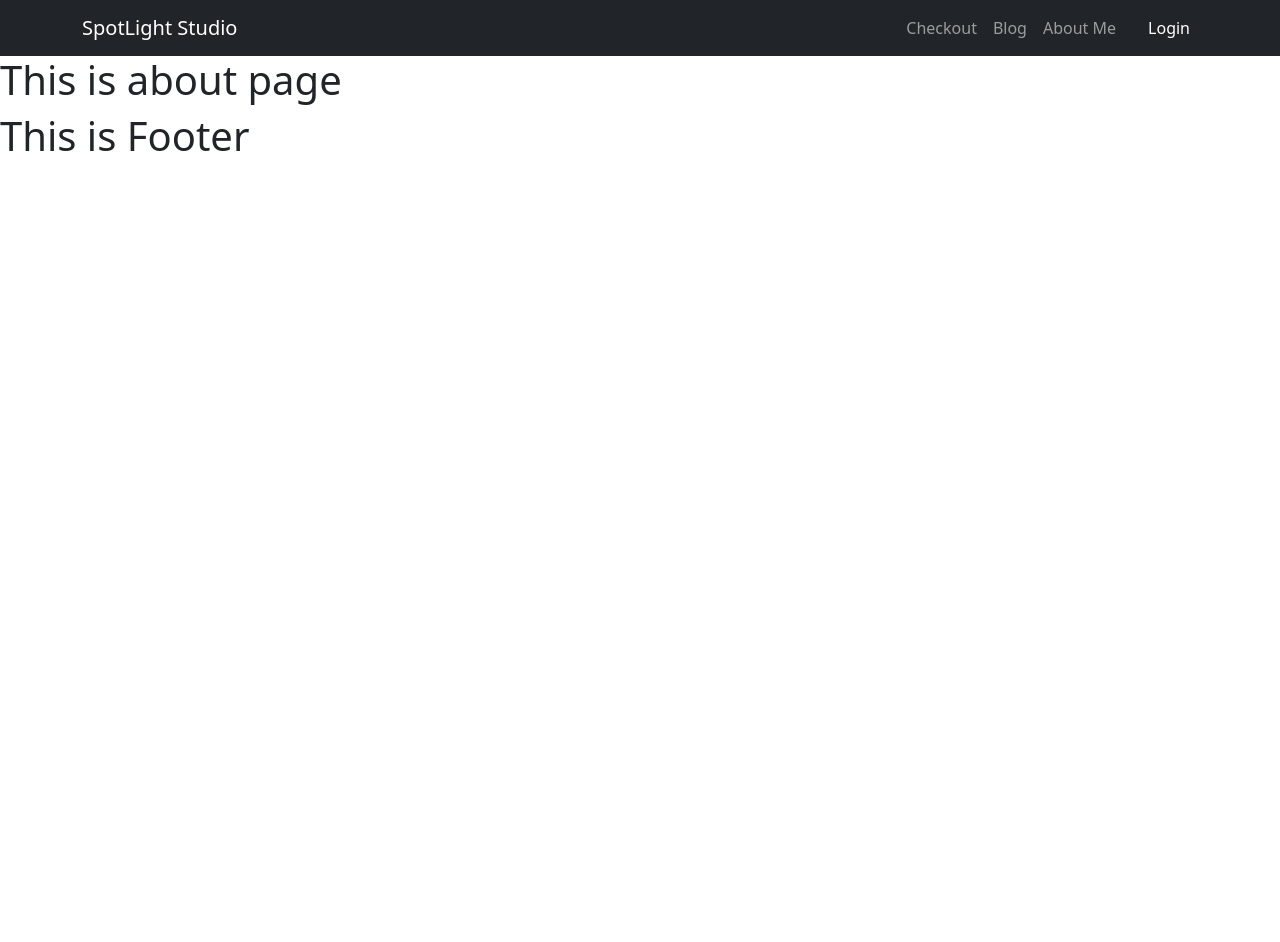
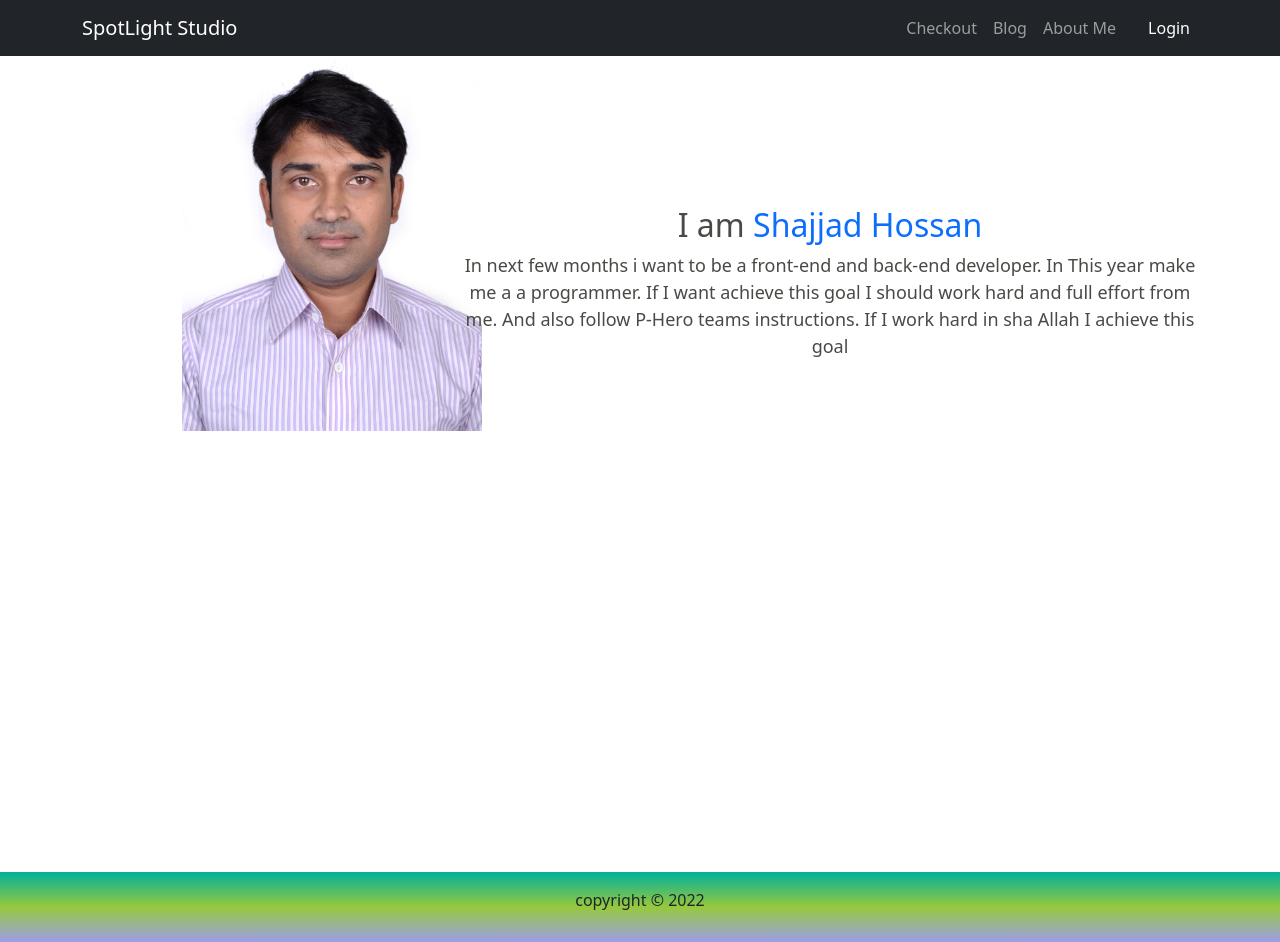
Before and after one commit to shagors/-independent-service-provider, a React (Create React App) app: page /about in a window 1280 px wide. Before the commit the page ends 800 px from the top, so only its background shows below. Built offline with nearby package versions, Linux system fonts and the light colour scheme; no server answers.

Commit message:
about me page and footer page add and design

```diff
--- a/src/Pages/About/About.css
+++ b/src/Pages/About/About.css
@@ -0,0 +1,19 @@
+.about-page{
+    height: 100vh;
+}
+.about-left img {
+    width: 300px;
+    margin-left: 100px;
+}
+.about-right{
+    margin-top: 150px;
+    color: rgb(72, 75, 69);
+}
+.about-right p {
+    font-size: 18px;
+}
+.nme:hover{
+    font-size: 45px;
+    color: dimgrey;
+    transition-duration: 3s;
+}
--- a/src/Pages/About/About.js
+++ b/src/Pages/About/About.js
@@ -1,9 +1,19 @@
 import React from 'react';
+import './About.css'
+import shajjad from '../../images/shajjad.JPG'
 
 const About = () => {
     return (
-        <div>
-            <h1>This is about page</h1>
+        <div className='container about-page'>
+            <div className='row d-flex'>
+                <div className='col-lg-4 about-left'>
+                    <img src={shajjad} alt="" />
+                </div>
+                <div className='col-lg-8 text-center about-right'>
+                    <h2>I am <span className='text-primary nme'>Shajjad Hossan</span></h2>
+                    <p className=''>In next few months i want to be a front-end and back-end developer. In This year make me a a programmer. If I want achieve this goal I should work hard and full effort from me. And also follow P-Hero teams instructions. If I work hard in sha Allah I achieve this goal</p>
+                </div>
+            </div>
         </div>
     );
 };
--- a/src/Pages/Shared/Footer/Footer.css
+++ b/src/Pages/Shared/Footer/Footer.css
@@ -0,0 +1,4 @@
+.footer{
+    background-image: linear-gradient(#00b09b, #96c93d,#9d9de6);
+    height: 70px;
+}
--- a/src/Pages/Shared/Footer/Footer.js
+++ b/src/Pages/Shared/Footer/Footer.js
@@ -1,9 +1,11 @@
 import React from 'react';
+import './Footer.css'
 
 const Footer = () => {
     return (
-        <div>
-            <h1>This is Footer</h1>
+        <div className='footer mt-3'>
+            <p className='text-center pt-3'>copyright &copy; 2022</p>
+
         </div>
     );
 };
```
Also changed, not shown: src/images/shajjad.JPG (added).
